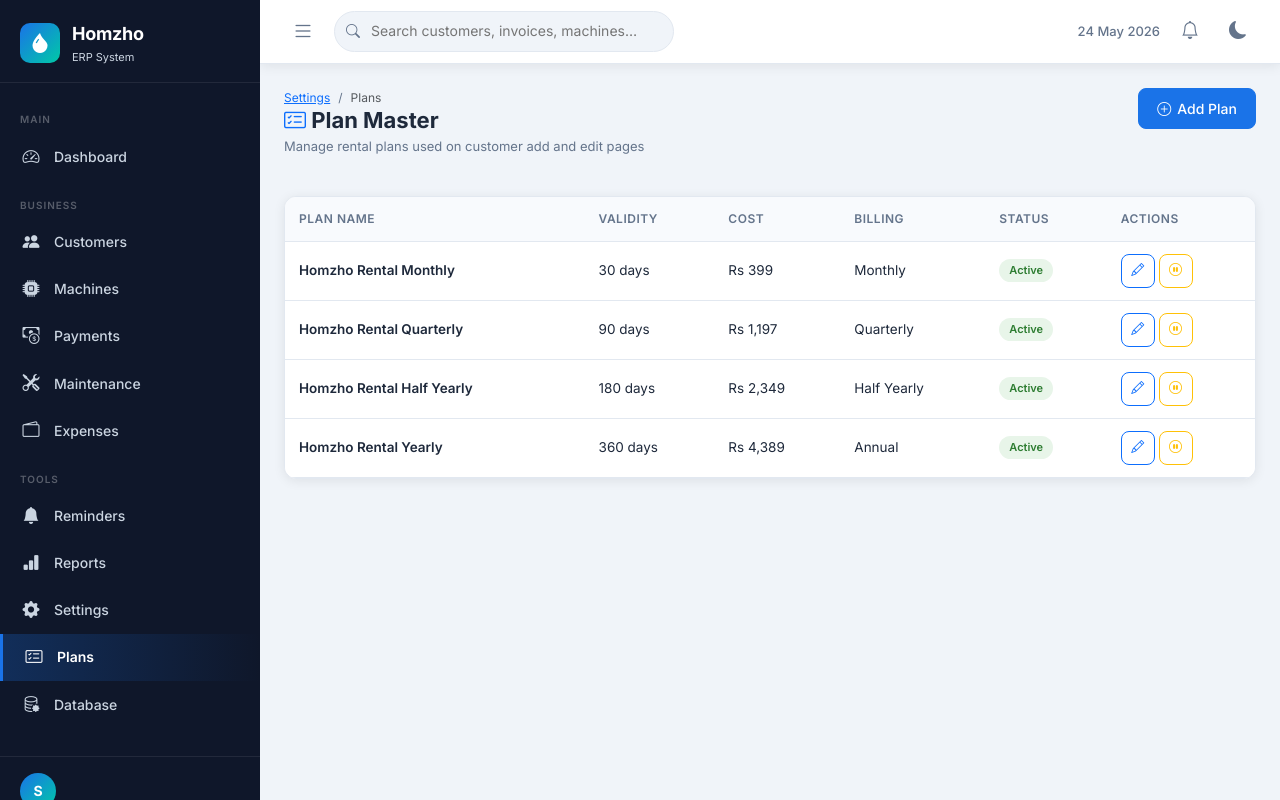
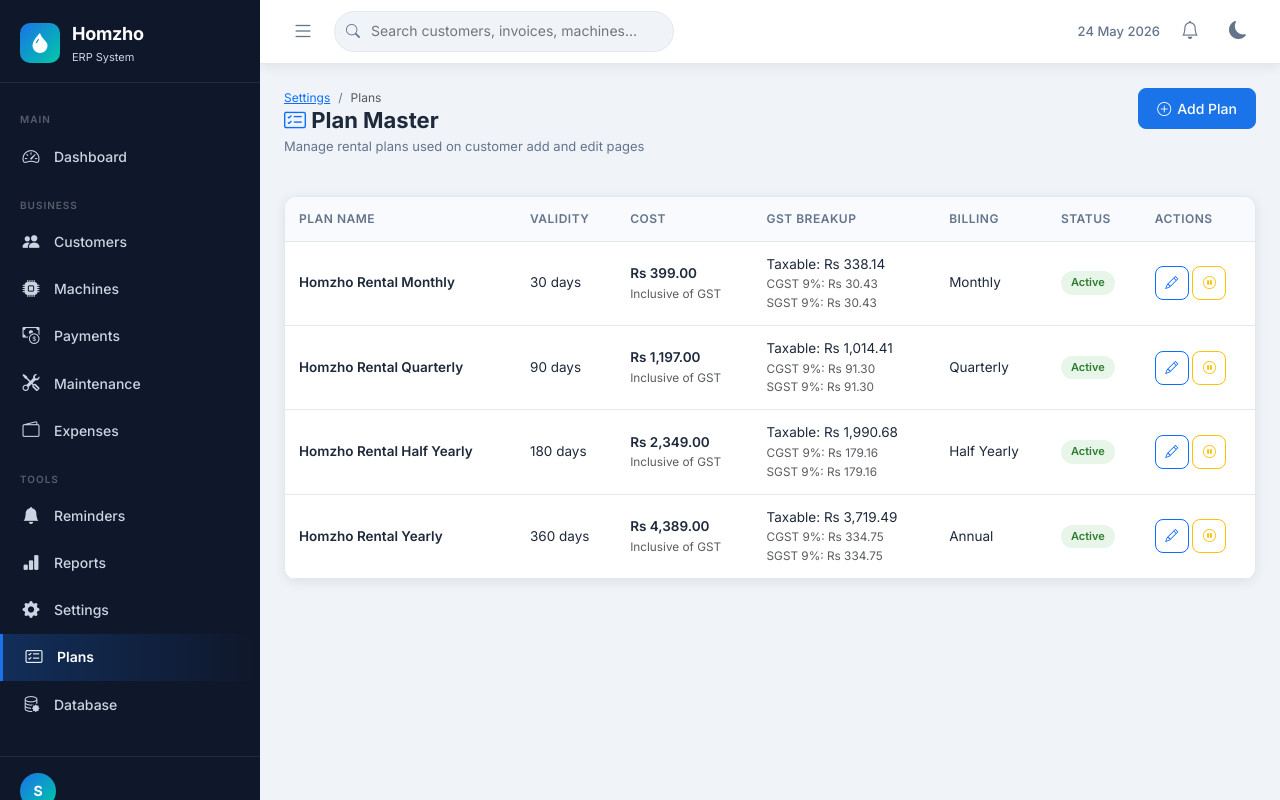
Before and after one commit to shubhpatha/homzho_ERP, a Flask app: page /settings/plans in a window 1280 px wide. Run offline with Flask 3, Linux system fonts and the light colour scheme; a user stored in the database is signed in; tables that the repository leaves empty hold one stand-in row (values such as "Sample post"); some libraries are stand-ins or nearby versions.

Commit message:
Local changes before pull

```diff
--- a/models/plan.py
+++ b/models/plan.py
@@ -8,6 +8,8 @@ from extensions import db
 class Plan(db.Model):
     """Master rental plan used to populate customer forms."""
     __tablename__ = 'plans'
+    CGST_RATE = 0.09
+    SGST_RATE = 0.09
 
     plan_id = db.Column(db.Integer, primary_key=True)
     plan_name = db.Column(db.String(120), unique=True, nullable=False, index=True)
@@ -30,5 +32,23 @@ class Plan(db.Model):
             return 'Half Yearly'
         return 'Annual'
 
+    @property
+    def taxable_cost(self):
+        """Cost before GST when stored cost is GST-inclusive."""
+        total_rate = self.CGST_RATE + self.SGST_RATE
+        return (self.cost or 0) / (1 + total_rate)
+
+    @property
+    def cgst_amount(self):
+        return self.taxable_cost * self.CGST_RATE
+
+    @property
+    def sgst_amount(self):
+        return self.taxable_cost * self.SGST_RATE
+
+    @property
+    def total_gst_amount(self):
+        return self.cgst_amount + self.sgst_amount
+
     def __repr__(self):
         return f'<Plan {self.plan_name}>'
--- a/templates/settings/plans.html
+++ b/templates/settings/plans.html
@@ -26,6 +26,7 @@
           <th>Plan Name</th>
           <th>Validity</th>
           <th>Cost</th>
+          <th>GST Breakup</th>
           <th>Billing</th>
           <th>Status</th>
           <th>Actions</th>
@@ -36,7 +37,15 @@
         <tr>
           <td class="fw-600">{{ p.plan_name }}</td>
           <td>{{ p.validity_in_days }} days</td>
-          <td>Rs {{ '{:,.0f}'.format(p.cost) }}</td>
+          <td>
+            <span class="fw-600">Rs {{ '{:,.2f}'.format(p.cost) }}</span>
+            <small class="text-muted d-block">Inclusive of GST</small>
+          </td>
+          <td>
+            <div>Taxable: Rs {{ '{:,.2f}'.format(p.taxable_cost) }}</div>
+            <small class="text-muted d-block">CGST 9%: Rs {{ '{:,.2f}'.format(p.cgst_amount) }}</small>
+            <small class="text-muted d-block">SGST 9%: Rs {{ '{:,.2f}'.format(p.sgst_amount) }}</small>
+          </td>
           <td>{{ p.payment_frequency }}</td>
           <td>
             {% if p.is_active %}
@@ -58,7 +67,7 @@
           </td>
         </tr>
         {% else %}
-        <tr><td colspan="6" class="text-center text-muted py-5">No plans found.</td></tr>
+        <tr><td colspan="7" class="text-center text-muted py-5">No plans found.</td></tr>
         {% endfor %}
       </tbody>
     </table>
@@ -86,6 +95,7 @@
           <div class="mb-3">
             <label class="form-label">Cost</label>
             <input type="number" name="cost" class="form-control" min="0" step="0.01" required />
+            <small class="text-muted">Enter the final customer price. CGST 9% and SGST 9% are included in this cost.</small>
           </div>
         </div>
         <div class="modal-footer">
@@ -119,6 +129,7 @@
           <div class="mb-3">
             <label class="form-label">Cost</label>
             <input type="number" name="cost" class="form-control" value="{{ p.cost }}" min="0" step="0.01" required />
+            <small class="text-muted">Enter the final customer price. CGST 9% and SGST 9% are included in this cost.</small>
           </div>
         </div>
         <div class="modal-footer">
```
